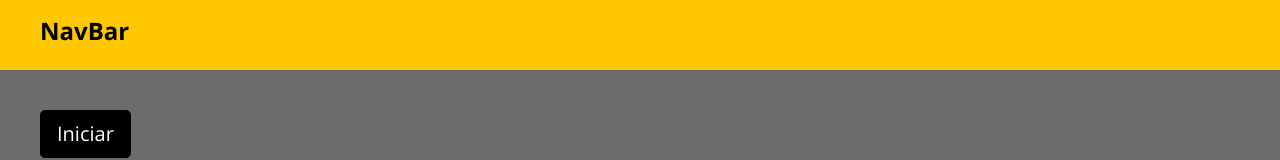
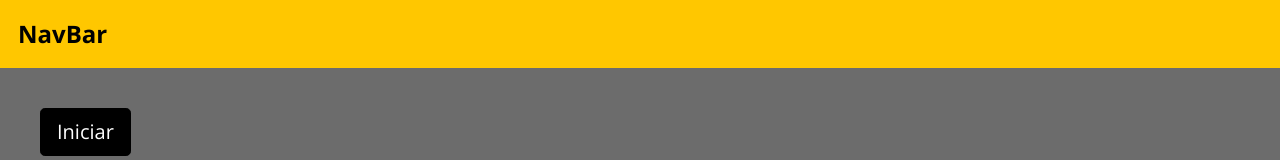
Before and after one commit to MarceloMachadoxD/TDDMovieFlixFrontend, a React (Create React App) app: page / in a window 1280 px wide. Shown: the top 160 px of the page. Built offline with nearby package versions, Linux system fonts and the light colour scheme; the HTML template or start-up script is replaced by a standard one.

Commit message:
Update Navbar styles

```diff
--- a/src/components/Navbar/styles.css
+++ b/src/components/Navbar/styles.css
@@ -1,5 +1,6 @@
 .main-nav {
-  padding-left: 40px;
-  min-height: 70px;
+  padding-left: 18px;
+  padding-bottom: 0px;
+  min-height: 68px;
   background-color: #FFC700
 }
```
